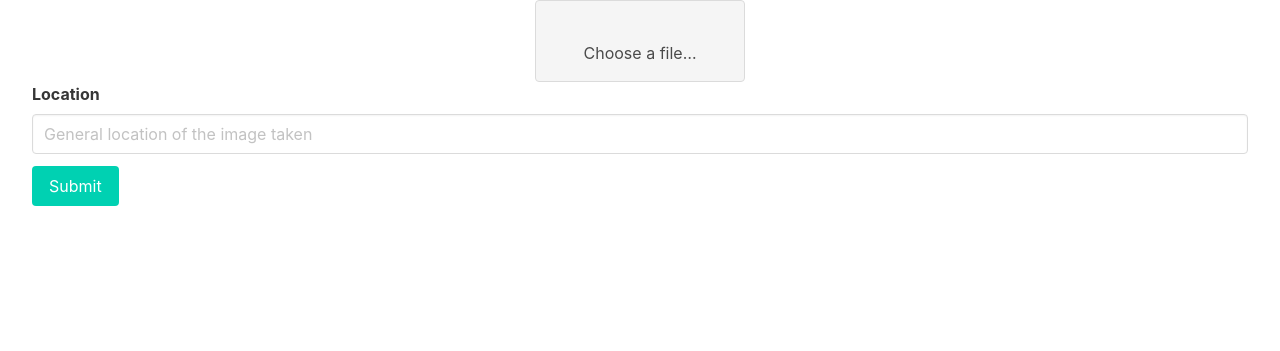
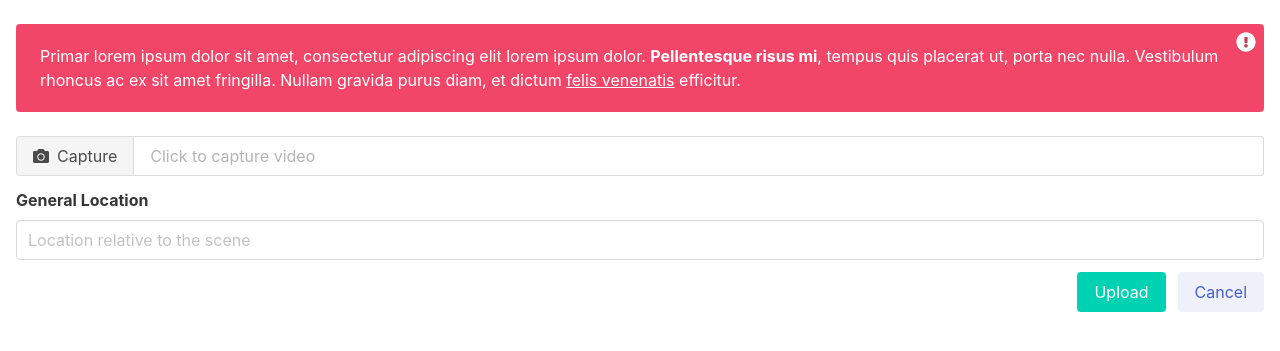
Before and after one commit to ChenQirui1/aisg-fire, a Flask app: page /capture?media=video in a window 1280 px wide. Shown: the top 351 px of the page. Run offline with Flask 2, Linux system fonts and the light colour scheme; some libraries are stand-ins or nearby versions.

Commit message:
server - almost finished

```diff
--- a/flask-server/app.py
+++ b/flask-server/app.py
@@ -46,8 +46,7 @@ def get_media(filename):
 
 
 
-
-@app.route("/success")
+@app.route("/success",methods=['GET','POST'])
 def success():
     return render_template('success.html')
 
@@ -87,8 +86,10 @@ def upload():
             filename = secure_filename(file.filename)
             media_path = os.path.join(app.config['UPLOAD_FOLDER'], filename)
             pred_path = os.path.abspath("static")
+            data = dict(request.form)
+            data["create_time"] = datetime.now().strftime("%m/%d/%Y, %I:%M:%S %p")
             file.save(media_path)
-            utils.modify_yaml(media_path)
+            utils.modify_yaml(media_path,data["media_type"])
             #os.chdir(os.path.abspath("../peeking-duck"))
             #print("Path Changed to peeking-duck")
 
@@ -101,16 +102,13 @@ def upload():
             p = subprocess.Popen("peekingduck run", shell=True, cwd=peekingduck_path)
             p.wait()
 
-
             #create document
-            data = dict(request.form)
-            data["create_time"] = datetime.now().strftime("%m/%d/%Y, %I:%M:%S %p")
             data["filename"] = filename
             data['pred_filename'] = utils.retrieve_pred_filename(filename,pred_path)
             #print(data)
             db.insert(data)
-            return render_template('success.html')
 
+        return render_template('success.html')
 
 @app.route('/capture')
 def capture():
--- a/flask-server/data.json
+++ /dev/null
@@ -1 +0,0 @@
-{"_default": {"1": {"media_type": "video", "location": "fgdhfhdtjdgy", "incident_id": "1", "create_time": "02/01/2023, 04:51:31 PM", "filename": "pointing_pink.mp4", "pred_filename": "pointing_pink_230201_165122.mp4"}, "2": {"media_type": "image", "location": "easresafsef", "incident_id": "2", "create_time": "02/01/2023, 05:09:56 PM", "filename": "chenshuo.png", "pred_filename": "chenshuo_230201_170955.png"}, "3": {"media_type": "image", "location": "y8uiuyiliyuoj", "incident_id": "1", "create_time": "02/01/2023, 05:25:45 PM", "filename": "MEOW.jpg", "pred_filename": "MEOW_230201_172544.jpg"}, "4": {"media_type": "video", "location": "fhjgfjgvhjdftjkdtxfgy", "incident_id": "1", "create_time": "02/02/2023, 04:45:51 PM", "filename": "2021-05-28_00-16-38.mp4", "pred_filename": "2021-05-28_00-16-38_230202_164526.mp4"}}}
--- a/flask-server/incidents.json
+++ b/flask-server/incidents.json
@@ -4,13 +4,15 @@
       "id": 1,
       "name": "asdawd",
       "description": "dadasdseafasfddddszdgdsfhdsjha",
-      "location": "Singapore"
+      "location": "Singapore",
+      "reported_time": "02/04/2023, 05:42:18 PM"
     },
     {
       "id": 2,
       "name": "asdsdfd",
       "description": "dadasdseafasfddddszdgdsfhdsjha",
-      "location": "234"
+      "location": "234",
+      "reported_time": "02/03/2023, 03:42:18 PM"
     }
   ]
 }
--- a/flask-server/templates/base.html
+++ b/flask-server/templates/base.html
@@ -6,6 +6,10 @@
       rel="stylesheet"
       href="https://cdn.jsdelivr.net/npm/bulma@0.9.4/css/bulma.min.css"
     />
+    <script
+      defer
+      src="https://use.fontawesome.com/releases/v5.3.1/js/all.js"
+    ></script>
     <meta charset="UTF-8" />
     <meta http-equiv="X-UA-Compatible" content="IE=edge" />
     <meta name="viewport" content="width=device-width, initial-scale=1.0" />
--- a/flask-server/templates/form.html
+++ b/flask-server/templates/form.html
@@ -1,49 +1,78 @@
-{% extends "base.html" %} {% block title %}Home Page{% endblock %} {% block
+{% extends "base.html" %} {% block title %}Upload Media{% endblock %} {% block
 content %}
+<script lang="js">
+  function changeDesc() {
+    const result = document.querySelector('.file-desc');
+    result.textContent = 'File captured!';
+    result.classList.remove('has-text-grey-light');
+    }
+
+  function loading() {
+    const result = document.querySelector('.loading');
+    result.classList.remove('is-hidden');
+    }
+</script>
 <form
   class=""
   action="{{ url_for('upload') }}"
   method="post"
   enctype="multipart/form-data"
 >
-  <div class="container is-fluid">
-    <div class="file is-boxed is-centered">
+  <div class="m-4 mt-5">
+    <div class="notification is-danger">
+      <button class="delete fas fa-exclamation-circle" disabled></button>
+
+      Primar lorem ipsum dolor sit amet, consectetur adipiscing elit lorem ipsum
+      dolor. <strong>Pellentesque risus mi</strong>, tempus quis placerat ut,
+      porta nec nulla. Vestibulum rhoncus ac ex sit amet fringilla. Nullam
+      gravida purus diam, et dictum <a>felis venenatis</a> efficitur.
+    </div>
+
+    <div class="file has-name is-fullwidth mb-3">
       <label class="file-label">
         {% if 'image' in media_type %}
         <input
           type="file"
+          class="file-media"
           name="file"
           accept="img/*"
           capture="environment"
+          onchange="changeDesc()"
           hidden
         />
         <input type="hidden" name="media_type" value="image" />
         {% endif %} {% if 'video' in media_type %}
         <input
           type="file"
+          class="file-media"
           name="file"
           accept="video/*"
           capture="environment"
+          onchange="changeDesc()"
           hidden
         />
         <input type="hidden" name="media_type" value="video" />
         {% endif %}
         <span class="file-cta">
           <span class="file-icon">
-            <i class="fas fa-upload"></i>
+            <i class="fas fa-camera"></i>
           </span>
-          <span class="file-label"> Choose a file… </span>
+          <span class="file-label">Capture</span>
+        </span>
+        <span class="file-desc file-name has-text-grey-light"
+          >Click to capture {{media_type}}
         </span>
       </label>
     </div>
+
     <div class="field">
-      <label class="label">Location</label>
+      <label class="label">General Location</label>
       <div class="control">
         <input
           class="input"
           type="text"
           name="location"
-          placeholder="General location of the image taken"
+          placeholder="Location relative to the scene"
         />
       </div>
     </div>
@@ -53,8 +82,39 @@ content %}
       name="incident_id"
       value="{{incident_id}}"
     />
-    <div class="control">
-      <button class="button is-primary">Submit</button>
+
+    <!-- <div class="field is-grouped is-grouped-right">
+      <div class="control">
+        <button class="button is-primary">Upload</button>
+      </div>
+      <div class="control">
+        <button type="button" class="button is-link is-light">
+          <a href="{{url_for('hello')}}">Cancel</a>
+        </button>
+      </div>
+    </div> -->
+
+    <div class="columns is-mobile">
+      <div class="column is-half">
+        <p class="loading is-hidden">
+          Uploading {{media_type}} <i class="fas fa-spinner fa-pulse"></i>
+        </p>
+      </div>
+
+      <div class="column is-half">
+        <div class="field is-grouped is-grouped-right">
+          <div class="control">
+            <button class="button is-primary" onclick="loading()">
+              Upload
+            </button>
+          </div>
+          <div class="control">
+            <button type="button" class="button is-link is-light">
+              <a href="{{url_for('hello')}}">Cancel</a>
+            </button>
+          </div>
+        </div>
+      </div>
     </div>
   </div>
 </form>
```
Also changed, not shown: flask-server/templates/admin.html (+9 -3 lines), flask-server/templates/home.html (+11 -6 lines), flask-server/templates/incident.html (deleted, +0 -72 lines), flask-server/templates/post.html (+16 -44 lines), flask-server/templates/success.html (+15 -2 lines), flask-server/templates/test.html (deleted, +0 -12 lines), flask-server/utils.py (+9 -4 lines), flask-server/templates/warning.html (deleted).
